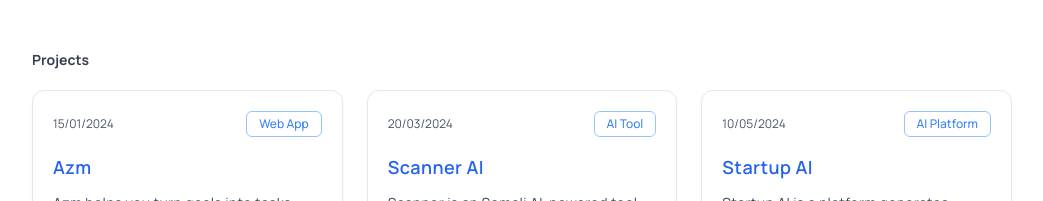
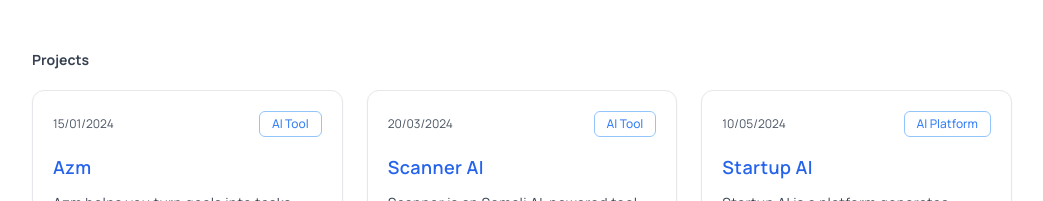
Before and after one commit to Ashakour1/Abdishakur.s-portofolio, a React (Vite) app: page / in a window 1280 px wide. Shown: the part 2301-2502 px from the top of the page, without its empty margins (118-1161 px from the left). Built offline with nearby package versions, Linux system fonts and the light colour scheme.

Commit message:
Update ProjectsSection to reflect changes in project categories and links
- Changed category of existing projects from "Web App" to "AI Tool" for better classification.
- Removed links for "Startup AI" and "Culinary AI" projects to indicate they are not currently available.

```diff
--- a/src/components/projects/ProjectsSection.tsx
+++ b/src/components/projects/ProjectsSection.tsx
@@ -12,7 +12,7 @@ const Projects = () => {
       link: "https://azmai.app/",
       techStacks: ["React", "MongoDb", "Node.js", "supabase"],
       date: "15/01/2024",
-      category: "Web App",
+      category: "AI Tool",
     },
      {
       title: "Scanner AI",
@@ -27,7 +27,7 @@ const Projects = () => {
       title: "Startup AI",
       description:
         "Startup AI is a platform generates business ideas, Pitch Decks, market research, and more.",
-      link: "https://glowing-creponne-64b50b.netlify.app/",
+      link: "",
       techStacks: ["Next.js", "MongoDb", "Stripe"],
       date: "10/05/2024",
       category: "AI Platform",
@@ -36,7 +36,7 @@ const Projects = () => {
       title: "Culinary AI",
       description:
         "Culinary AI — Revolutionize your restaurant, blog, or kitchen with intelligent menu generation, personalized recipe suggestions, and dietary adaptations powered by advanced artificial intelligence.",
-      link: "https://effulgent-brigadeiros-b0f624.netlify.app/",
+      link: "",
       techStacks: ["Next.js", "MongoDb", "Stripe"],
       date: "25/07/2024",
       category: "AI Tool",
```
